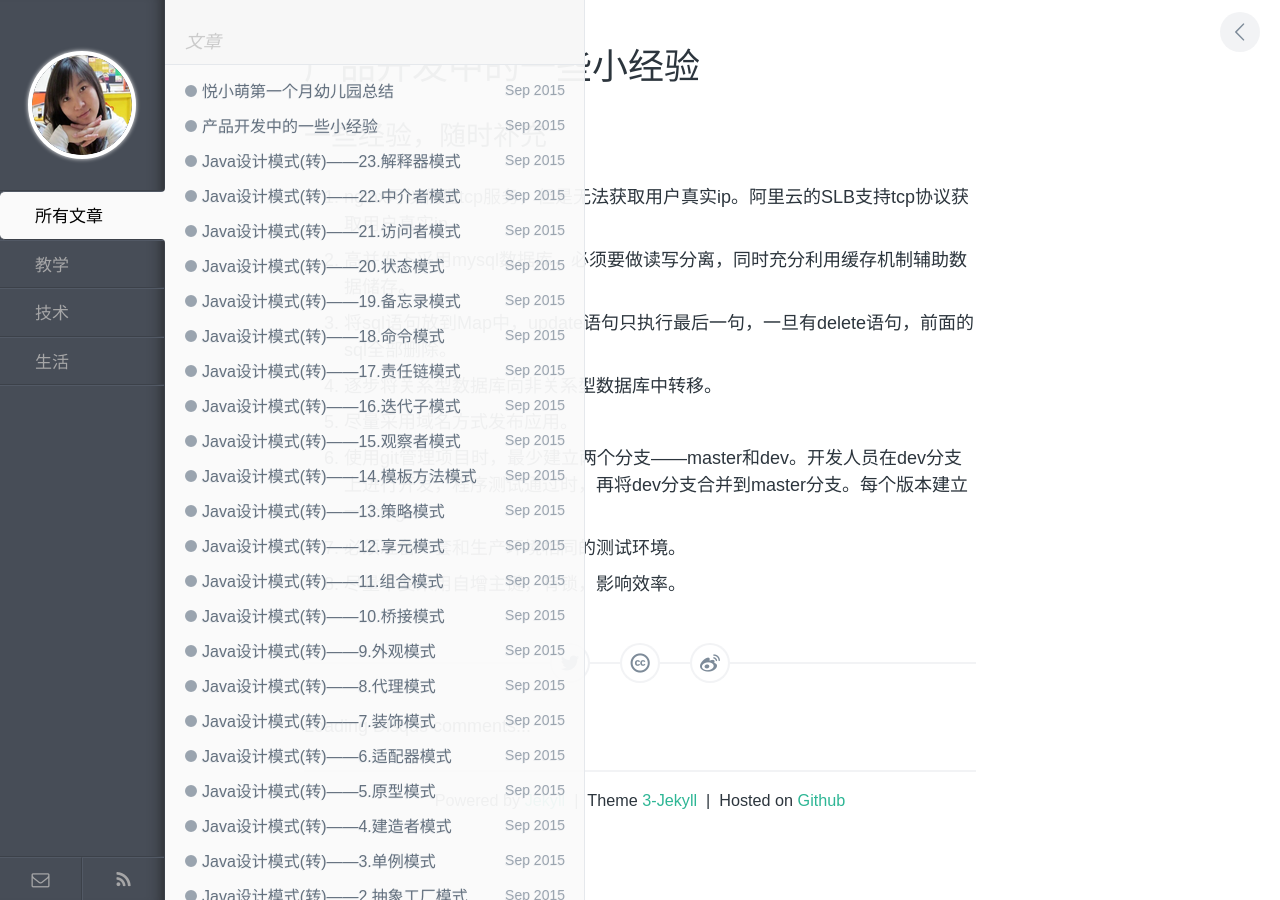
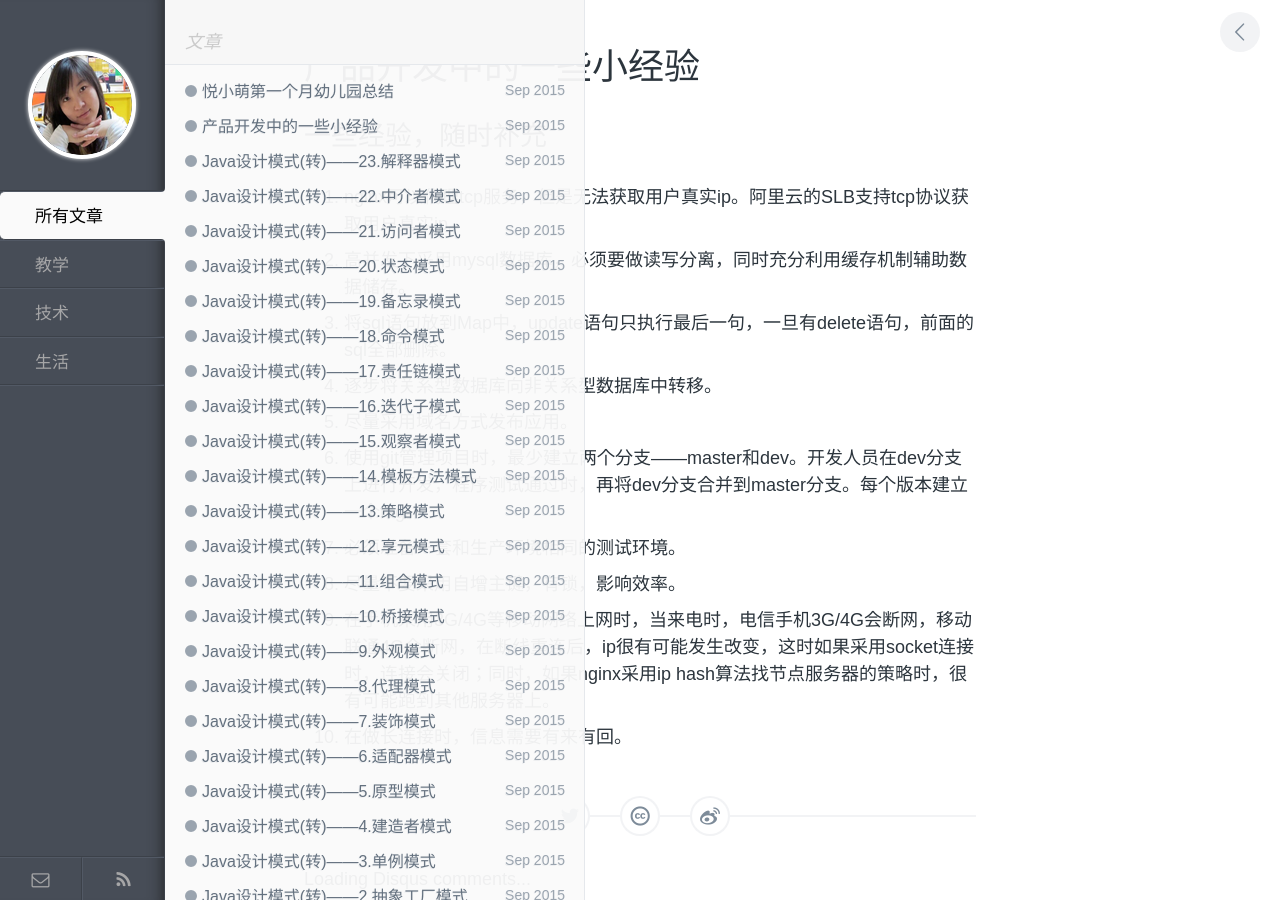
Before and after one commit to DrizztM/DrizztM.github.io, a Jekyll site: the page built from _posts/技术/2015-9-11-product-development-experience.md, in a window 1280 px wide. Built offline with Jekyll 4.4.1, drawn with Linux system fonts in a browser that asks for light colours; Markdown is read by kramdown in place of the engine named in the settings; comment, search, counter and statistics services are not loaded.

Commit message:
修改文章内容

```diff
--- a/_posts/技术/2015-9-11-product-development-experience.md
+++ b/_posts/技术/2015-9-11-product-development-experience.md
@@ -15,3 +15,5 @@ keywords: 经验
 6.	使用git管理项目时，最少建立两个分支——master和dev。开发人员在dev分支上进行开发，程序测试通过时，再将dev分支合并到master分支。每个版本建立一个tag。
 7.	必须准备一套和生产环境相同的测试环境。
 8.	尽量不要采用自增主键，有锁，影响效率。
+9.	在手机采用3G/4G等移动网络上网时，当来电时，电信手机3G/4G会断网，移动联通4G会断网，在断线重连后，ip很有可能发生改变，这时如果采用socket连接时，连接会关闭；同时，如果nginx采用ip hash算法找节点服务器的策略时，很有可能跑到其他服务器上。
+10.	在做长连接时，信息需要有来有回。
```
